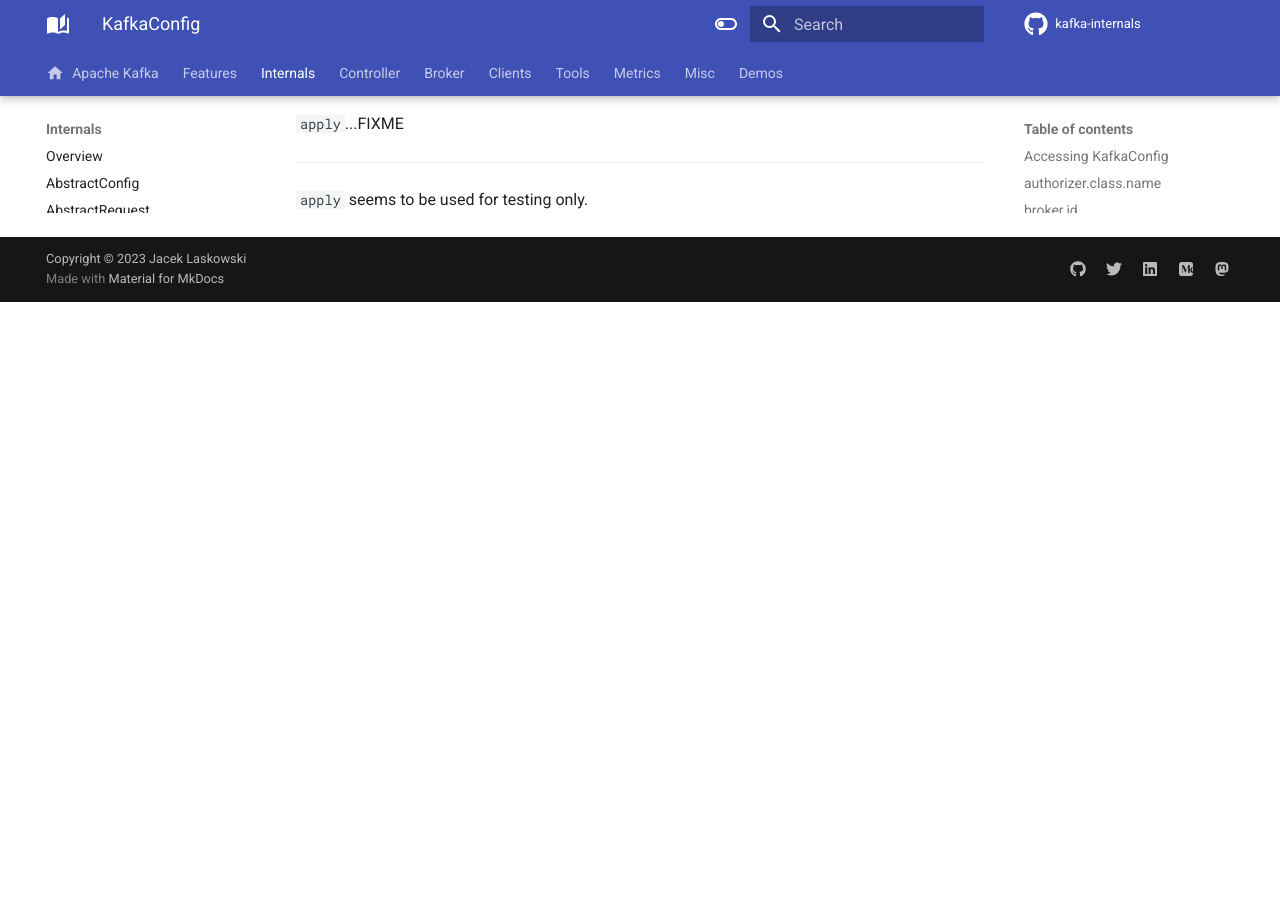
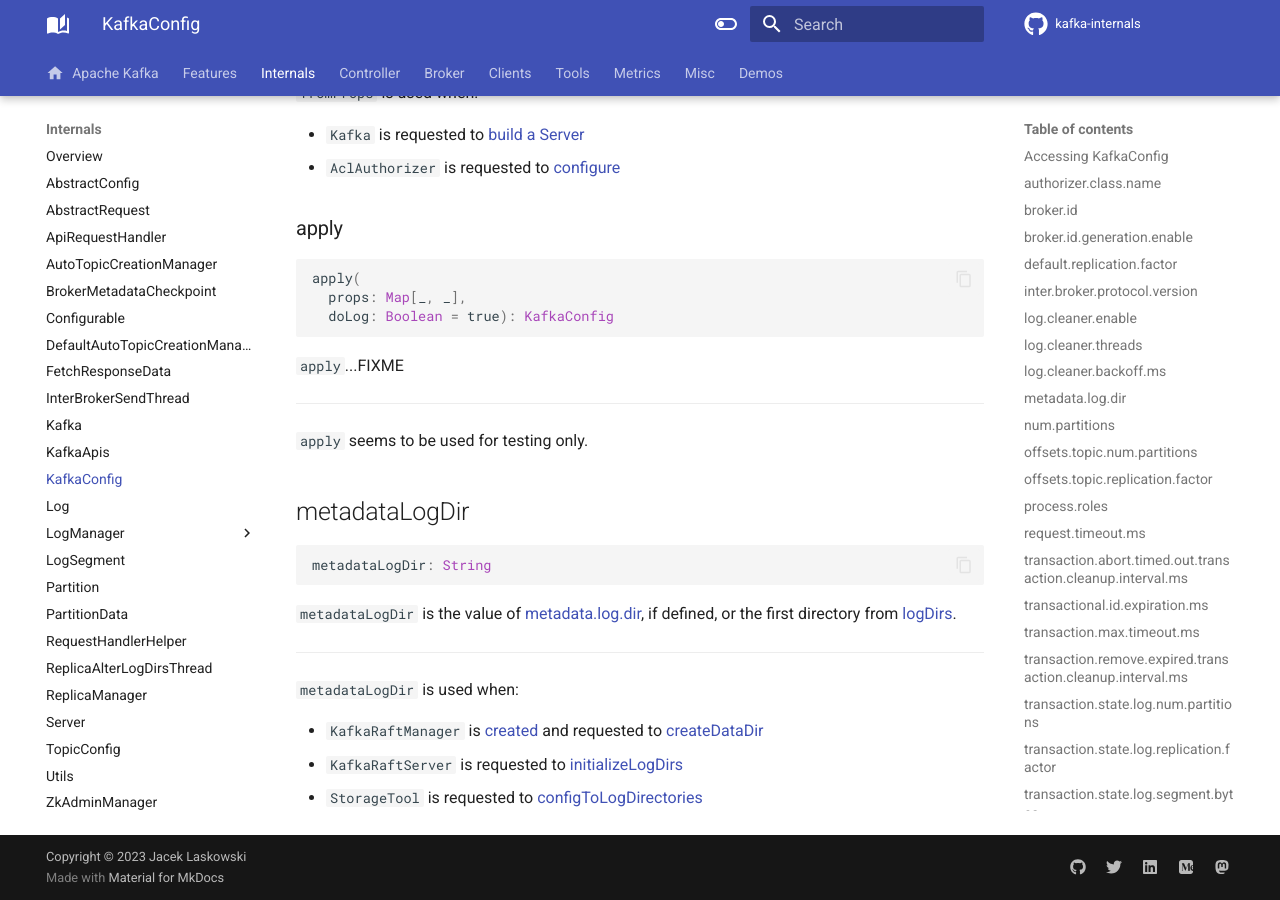
Before and after one commit to japila-books/kafka-internals, an MkDocs documentation site: the page built from docs/KafkaConfig.md, in a window 1280 px wide and 900 px high, scrolled down 7791 px. Built offline with MkDocs 1.6.1 and Material for MkDocs 9.7.7, drawn with Linux system fonts in a browser that asks for light colours; comment, search, counter and statistics services are not loaded; before the commit the page ends 8093 px from its top, so only the background shows below that; some of the changed text lies outside the part shown.

Commit message:
Intro to bin/kafka-storage.sh

````diff
--- a/docs/KafkaConfig.md
+++ b/docs/KafkaConfig.md
@@ -112,6 +112,16 @@ Must be at least `0`
 Used when:
 
 * `CleanerConfig` is [created](log/CleanerConfig.md#backOffMs)
+
+## <span id="metadata.log.dir"><span id="MetadataLogDirProp"> metadata.log.dir { #metadataLogDir }
+
+The directory of the metadata log of a Kafka cluster in [KRaft mode](raft/index.md).
+
+Unless specified, the metadata log is placed in the [first log directory from log.dirs](#metadataLogDir).
+
+Default: (unspecified)
+
+Available as [metadataLogDir](#metadataLogDir)
 
 ## <span id="numPartitions"><span id="NumPartitionsProp"><span id="num.partitions"> num.partitions
 
@@ -295,3 +305,19 @@ apply(
 ---
 
 `apply` seems to be used for testing only.
+
+## metadataLogDir { #metadataLogDir }
+
+```scala
+metadataLogDir: String
+```
+
+`metadataLogDir` is the value of [metadata.log.dir](#metadata.log.dir), if defined, or the first directory from [logDirs](#logDirs).
+
+---
+
+`metadataLogDir` is used when:
+
+* `KafkaRaftManager` is [created](raft/KafkaRaftManager.md#dataDirLock) and requested to [createDataDir](raft/KafkaRaftManager.md#createDataDir)
+* `KafkaRaftServer` is requested to [initializeLogDirs](raft/KafkaRaftServer.md#initializeLogDirs)
+* `StorageTool` is requested to [configToLogDirectories](tools/kafka-storage/StorageTool.md#configToLogDirectories)
--- a/mkdocs.yml
+++ b/mkdocs.yml
@@ -295,6 +295,9 @@ nav:
       - ReplicaBuffer: tools/kafka-replica-verification/ReplicaBuffer.md
       - ReplicaFetcher: tools/kafka-replica-verification/ReplicaFetcher.md
       - ReplicaVerificationTool: tools/kafka-replica-verification/ReplicaVerificationTool.md
+    - kafka-storage:
+      - tools/kafka-storage/index.md
+      - tools/kafka-storage/StorageTool.md
   - ... | metrics/**.md
   - Misc:
     - Building from Sources: building-from-sources.md
````
Also changed, not shown: docs/tools/kafka-storage/StorageTool.md (added, +23 -0 lines), docs/tools/kafka-storage/index.md (added, +91 -0 lines).
